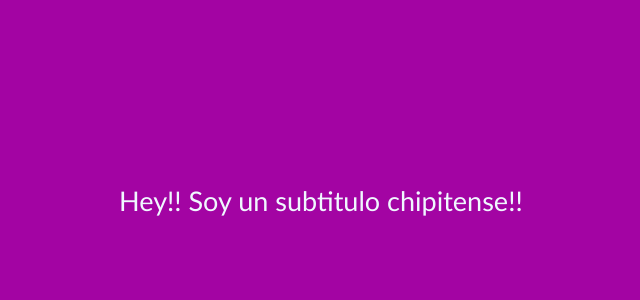
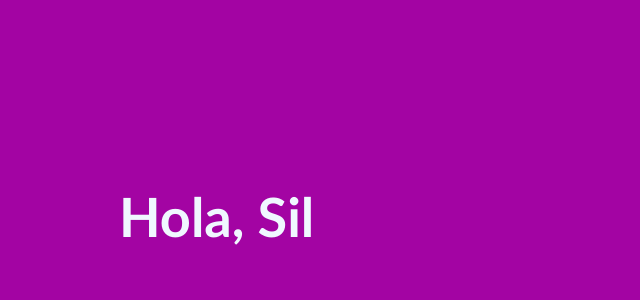
Before and after one commit to SilvanaZ/Thounder_Clouds, a React (Vite) app in the folder ThunderClouds-app/: page / in a window 1280 px wide. Shown: the top 300 px of the page, without its empty margins (29-669 px from the left). Built offline with nearby package versions, Linux system fonts and the light colour scheme.

Commit message:
More of react and javascript

```diff
--- a/ThunderClouds-app/src/FirstApp.jsx
+++ b/ThunderClouds-app/src/FirstApp.jsx
@@ -14,14 +14,14 @@
   );
 }; */
 
-export const FirstApp = (props) => {
-  console.log(props);
+export const FirstApp = ({ title, subTitle /*= "Hola mondo"*/ }) => {
+  //console.log(props);
 
   return (
     <>
-      <h1>{props.title}</h1>
+      <h1>{title}</h1>
       {/*<code>{JSON.stringify(newMessage)}</code>*/}
-      <p>Hey!! Soy un subtitulo chipitense!!</p>
+      <p>{subTitle}</p>
     </>
   );
 };
--- a/ThunderClouds-app/src/main.jsx
+++ b/ThunderClouds-app/src/main.jsx
@@ -13,6 +13,6 @@
 
 ReactDOM.createRoot(document.getElementById("root")).render(
   <React.StrictMode>
-    <FirstApp />
+    <FirstApp title="Hola, Sil" />
   </React.StrictMode>
 );
```
